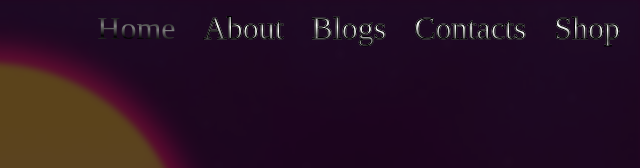
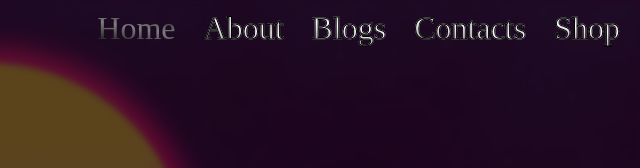
Before and after one commit to AarTDS/Aartds.github.io, a plain HTML site: page index.html in a window 1280 px wide. Shown: the top 168 px of the page, 640-1280 px from the left. Drawn offline with Linux system fonts and the light colour scheme; a web font is replaced by a local one.

Commit message:
style
style in words change

```diff
--- a/style.css
+++ b/style.css
@@ -41,7 +41,7 @@ li {
 }
 
 header a {
-    background-image: linear-gradient(5deg, white, gray, white, gray, white);
+    background-image: linear-gradient(10deg, gray, white, gray);
     -webkit-text-fill-color: transparent;
     -webkit-background-clip: text;
     -webkit-text-stroke-width: 1px;
@@ -53,7 +53,7 @@ a {
 }
 
 a.s {
-    background-image: linear-gradient(5deg, gray, black, gray, black, gray);
+    background-image: linear-gradient(10deg, black, gray, black);
     -webkit-text-stroke-width: 0;
 }
 
```
